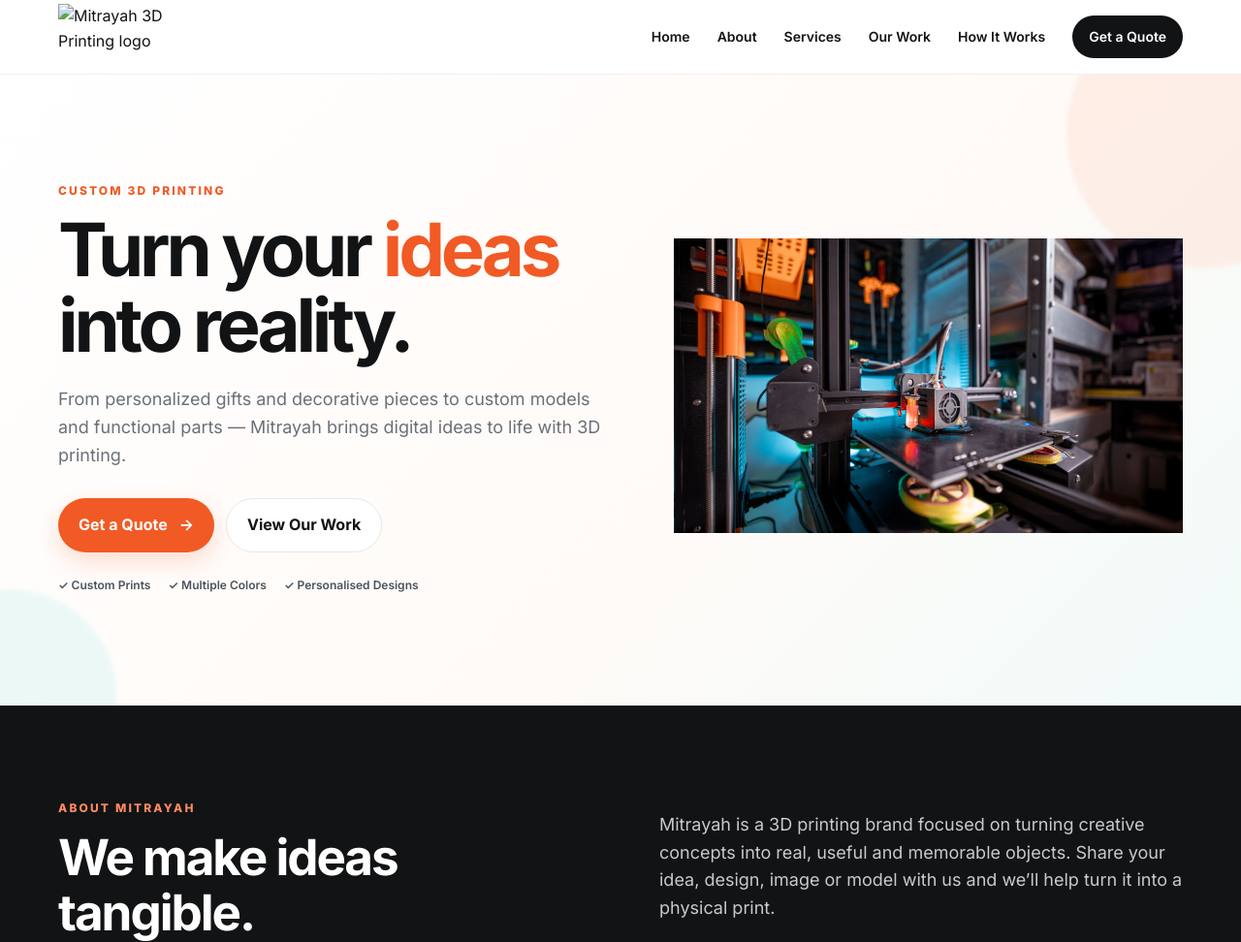
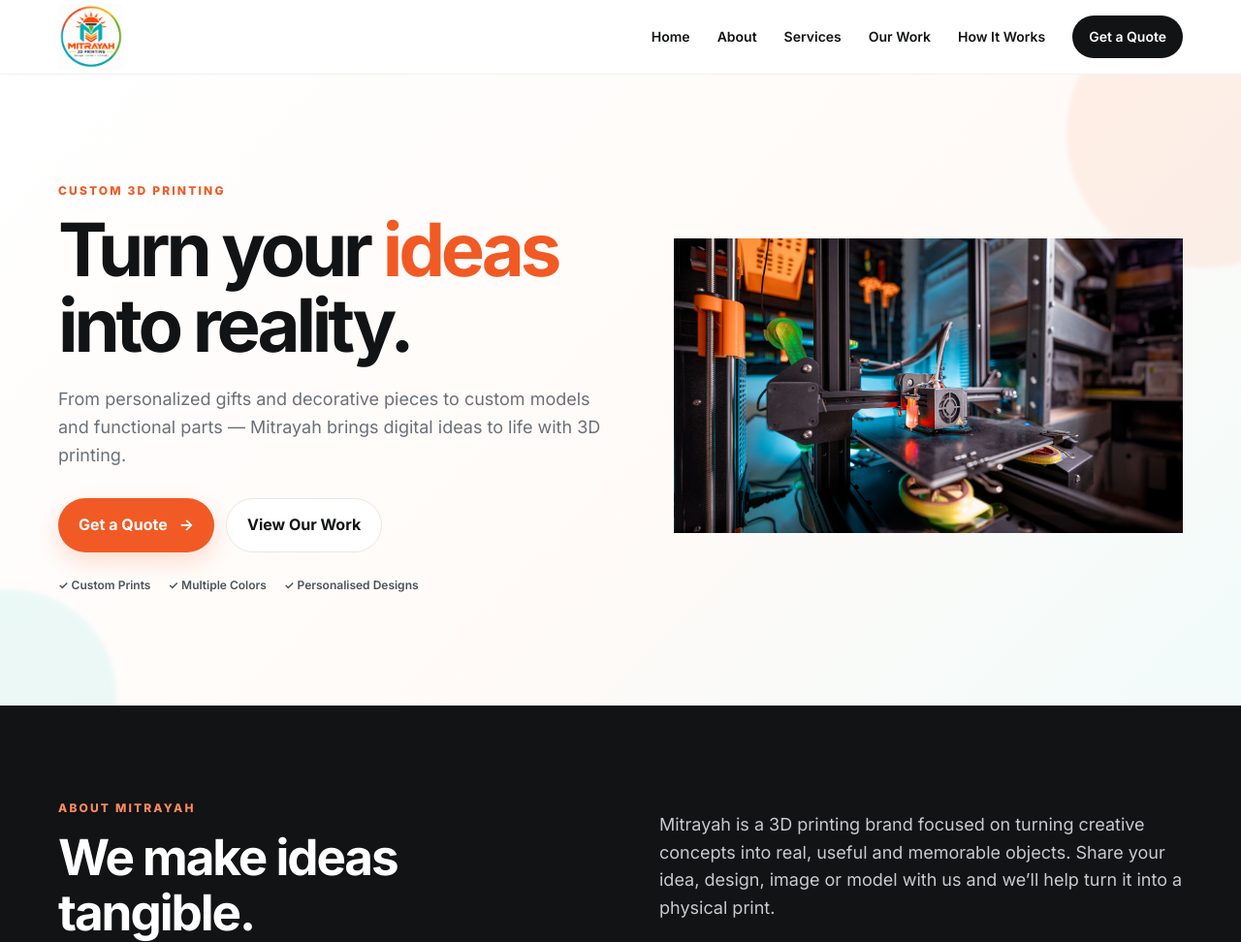
Before and after one commit to sahil025232/Mitrayah_3D_Printing, a plain HTML site: page index.html in a window 1280 px wide. Shown: the top 972 px of the page at 97% size. Drawn offline with Linux system fonts and the light colour scheme.

Commit message:
Fix HTML encoding issues in index.html

```diff
--- a/index.html
+++ b/index.html
@@ -27,7 +27,7 @@
       <a class="brand" href="#top" aria-label="Mitrayah home">
         <img
           class="brand-logo"
-          src="images/mitrayah-logo.png"
+          src="mitrayah-logo.png"
           alt="Mitrayah 3D Printing logo"
         >
       </a>
```
